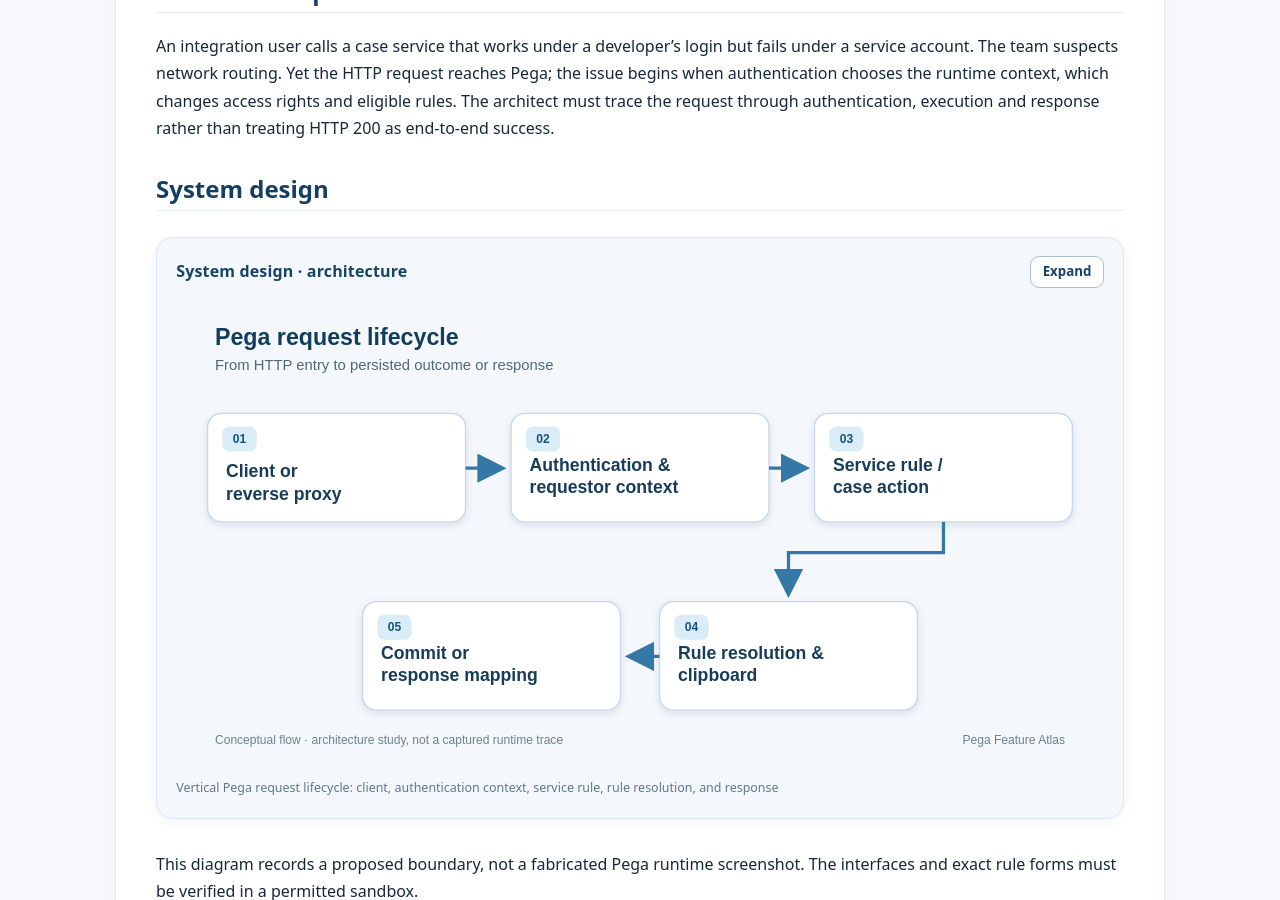
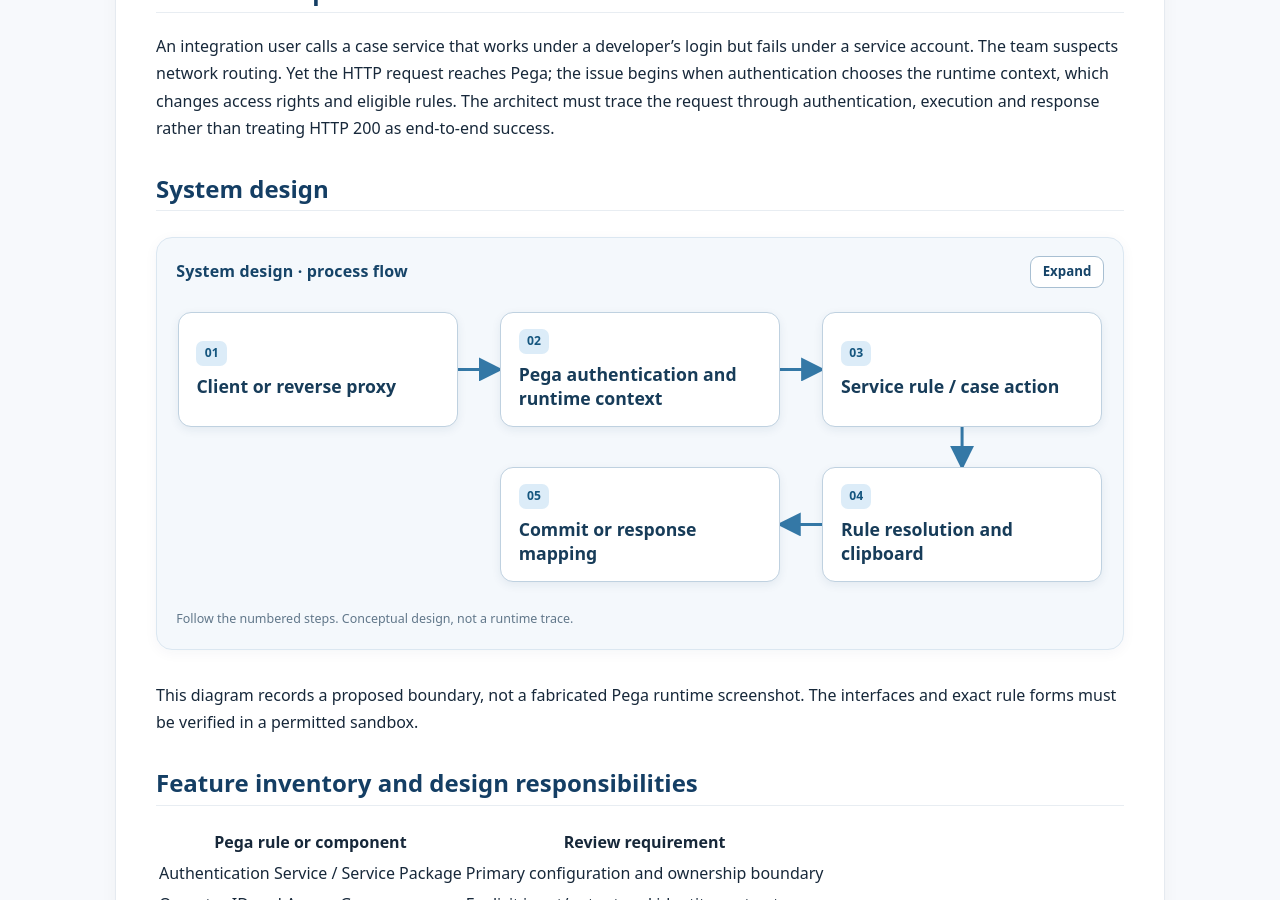
Before and after one commit to chandransandeep/pega-feature-atlas, a Jekyll site: the page built from docs/articles/platform-runtime/pfa-001-request-lifecycle-http-to-rule.md, in a window 1280 px wide and 900 px high, scrolled down 483 px. Built offline with Jekyll 4.4.1, drawn with Linux system fonts in a browser that asks for light colours.

Commit message:
style: unify PFA-001 with common responsive architecture flow renderer

````diff
--- a/docs/articles/platform-runtime/pfa-001-request-lifecycle-http-to-rule.md
+++ b/docs/articles/platform-runtime/pfa-001-request-lifecycle-http-to-rule.md
@@ -17,7 +17,18 @@ An integration user calls a case service that works under a developer's login bu
 
 ## System design
 
-![Vertical Pega request lifecycle: client, authentication context, service rule, rule resolution, and response]({{ '/assets/diagrams/pfa-001-request-lifecycle.svg' | relative_url }}?v=3)
+```mermaid
+flowchart LR
+  A0["Client or reverse proxy"]
+  A1["Pega authentication and runtime context"]
+  A2["Service rule / case action"]
+  A3["Rule resolution and clipboard"]
+  A4["Commit or response mapping"]
+  A0 --> A1
+  A1 --> A2
+  A2 --> A3
+  A3 --> A4
+```
 
 This diagram records a proposed boundary, not a fabricated Pega runtime screenshot. The interfaces and exact rule forms must be verified in a permitted sandbox.
 
````
